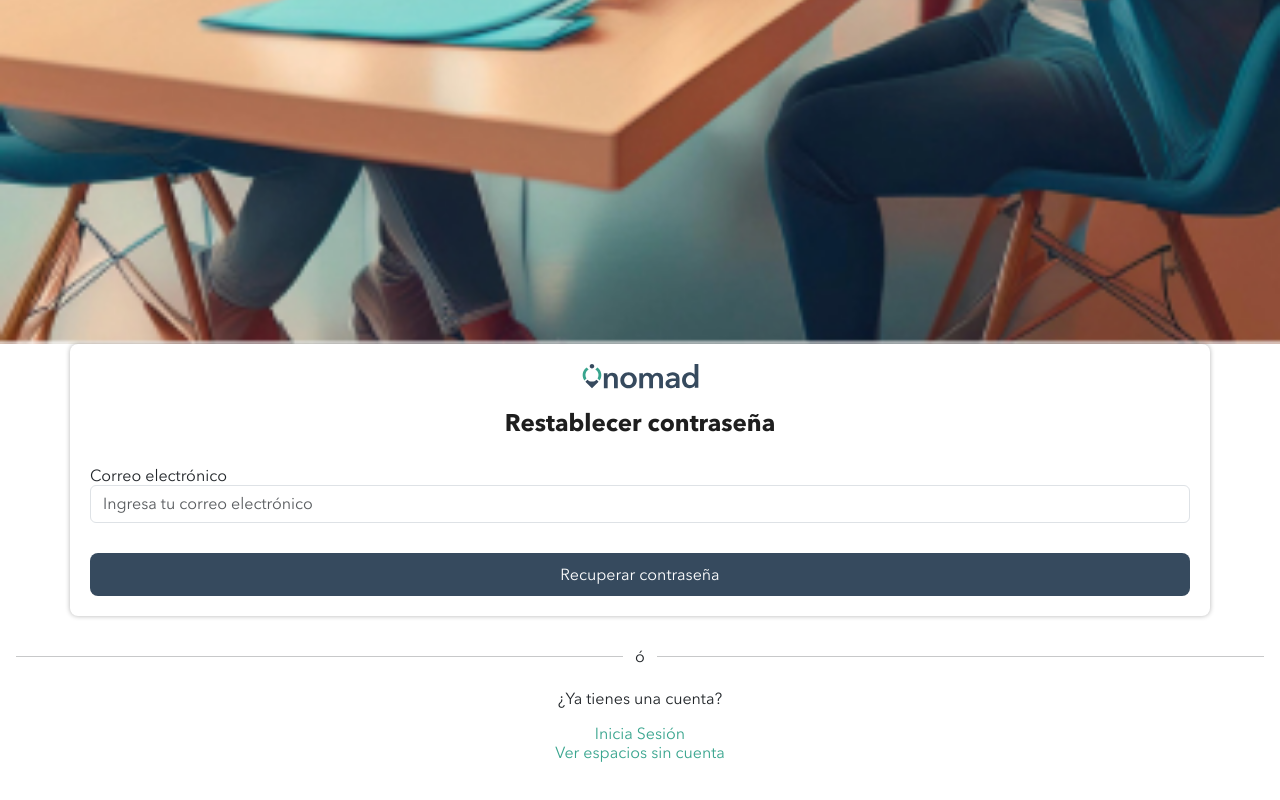
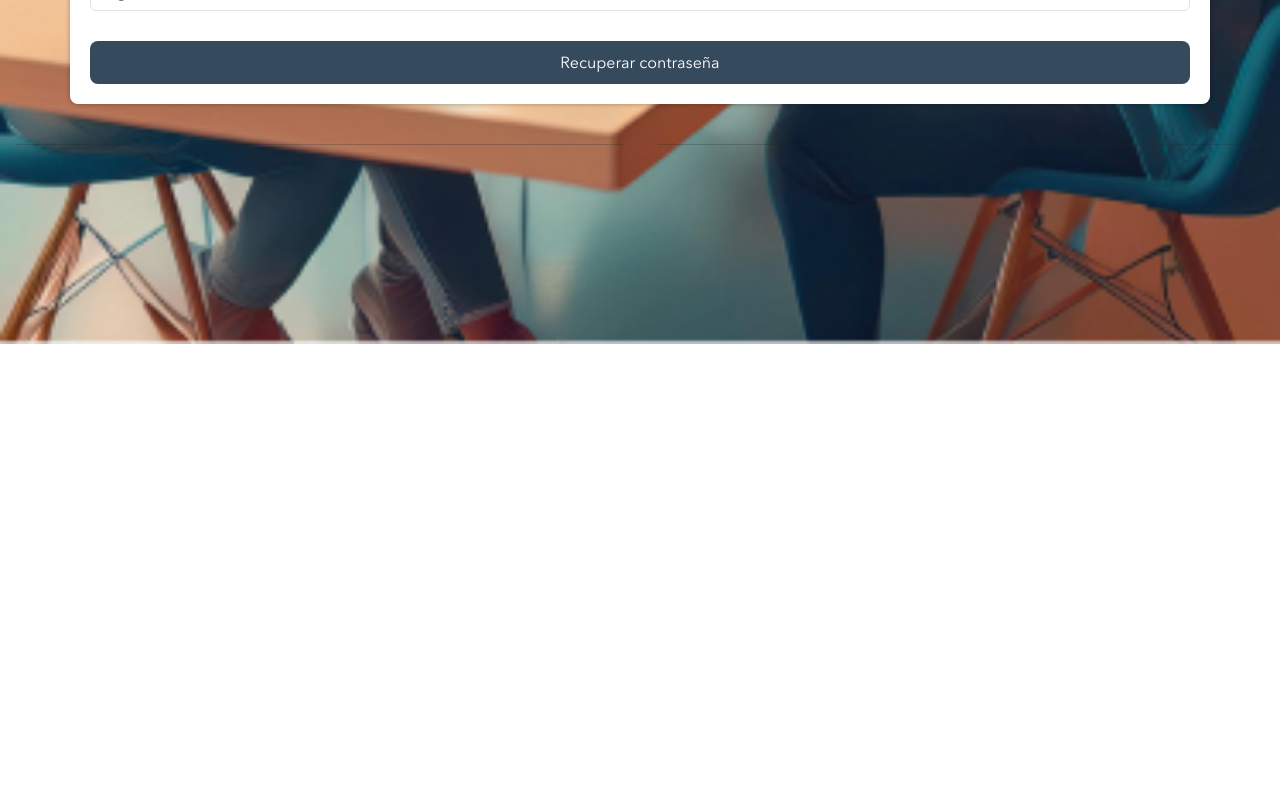
Before and after one commit to silgurlekian/nomad-pwa, a React (Create React App) app in the folder frontend/: page /reset-password in a window 1280 px wide. Shown: the part 554-1354 px from the top of the page. After the commit the page ends 898 px from the top, so only its background shows below. Built offline with nearby package versions, Linux system fonts and the light colour scheme.

Commit message:
Fix posición de contenedor en login, registro y recupero

```diff
--- a/frontend/src/components/Login.css
+++ b/frontend/src/components/Login.css
@@ -10,6 +10,7 @@ body {
 }
 
 .container {
+    margin-top: -40%;
     align-items: center;
     display: flex;
     flex-direction: column;
--- a/frontend/src/components/RequestResetPassword.js
+++ b/frontend/src/components/RequestResetPassword.js
@@ -89,10 +89,6 @@ const RequestResetPassword = () => {
       <a href="/login" className="d-block link">
         Inicia Sesión
       </a>
-
-      <a href="/home" className="d-block link mt-auto pb-5">
-        Ver espacios sin cuenta
-      </a>
     </div>
   );
 };
```
